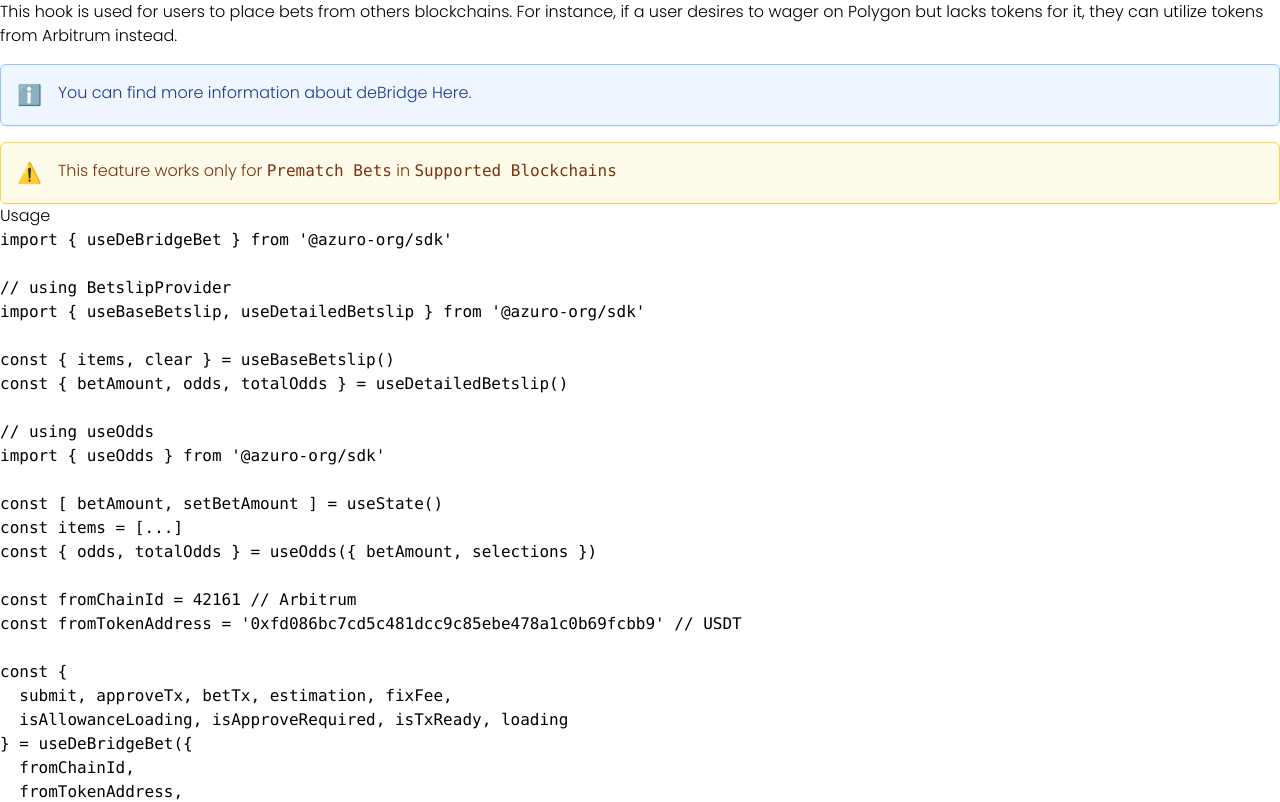
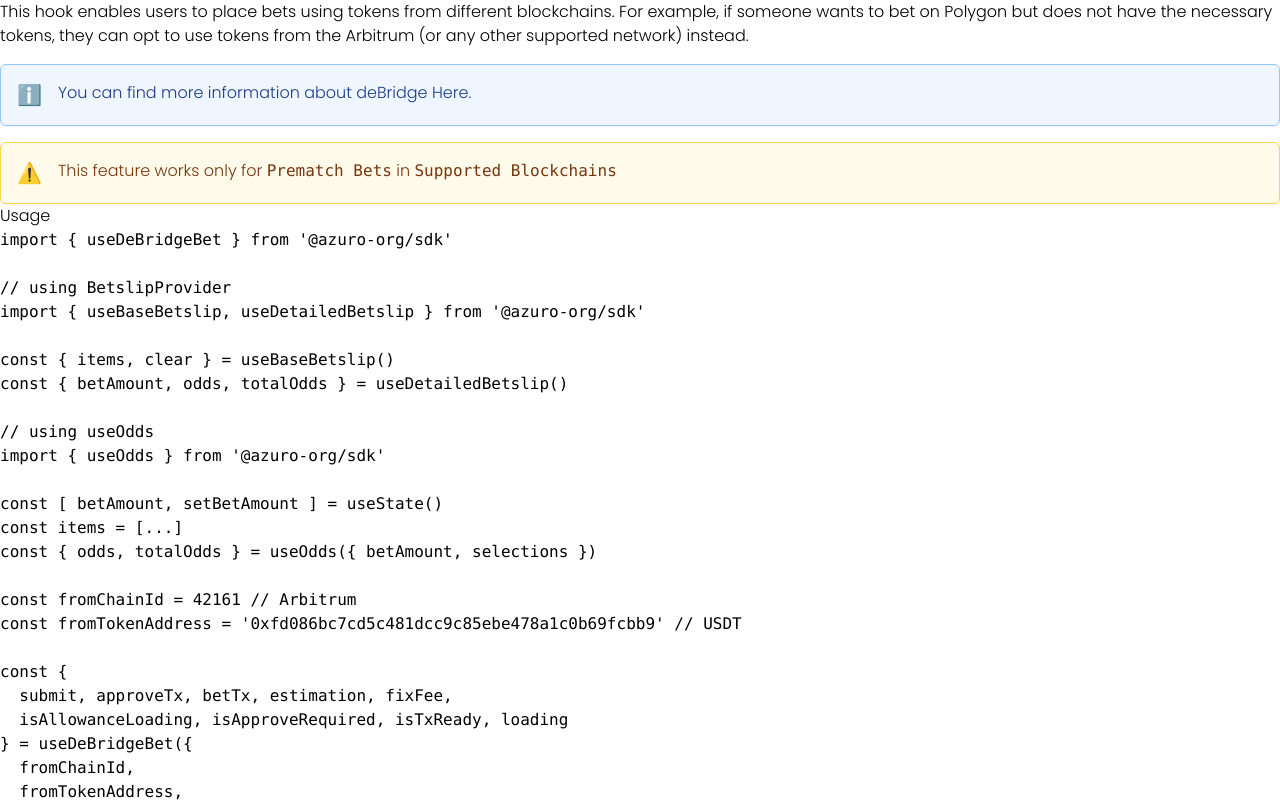
Before and after one commit to Azuro-protocol/gem-docs, a Next.js app: page /hub/apps/sdk/write-hooks/useDeBridgeBet in a window 1280 px wide. Shown: the top 802 px of the page. Built offline with nearby package versions, Linux system fonts and the light colour scheme.

Commit message:
change useDeBridgeBet descr

```diff
--- a/pages/hub/apps/sdk/write-hooks/useDeBridgeBet.mdx
+++ b/pages/hub/apps/sdk/write-hooks/useDeBridgeBet.mdx
@@ -1,6 +1,6 @@
 import { Callout } from 'components';
 
-This hook is used for users to place bets from others blockchains. For instance, if a user desires to wager on Polygon but lacks tokens for it, they can utilize tokens from Arbitrum instead.
+This hook enables users to place bets using tokens from different blockchains. For example, if someone wants to bet on Polygon but does not have the necessary tokens, they can opt to use tokens from the Arbitrum (or any other supported network) instead.
 
 <Callout type="info">
   You can find more information about deBridge [Here](https://docs.dln.trade/).
```
